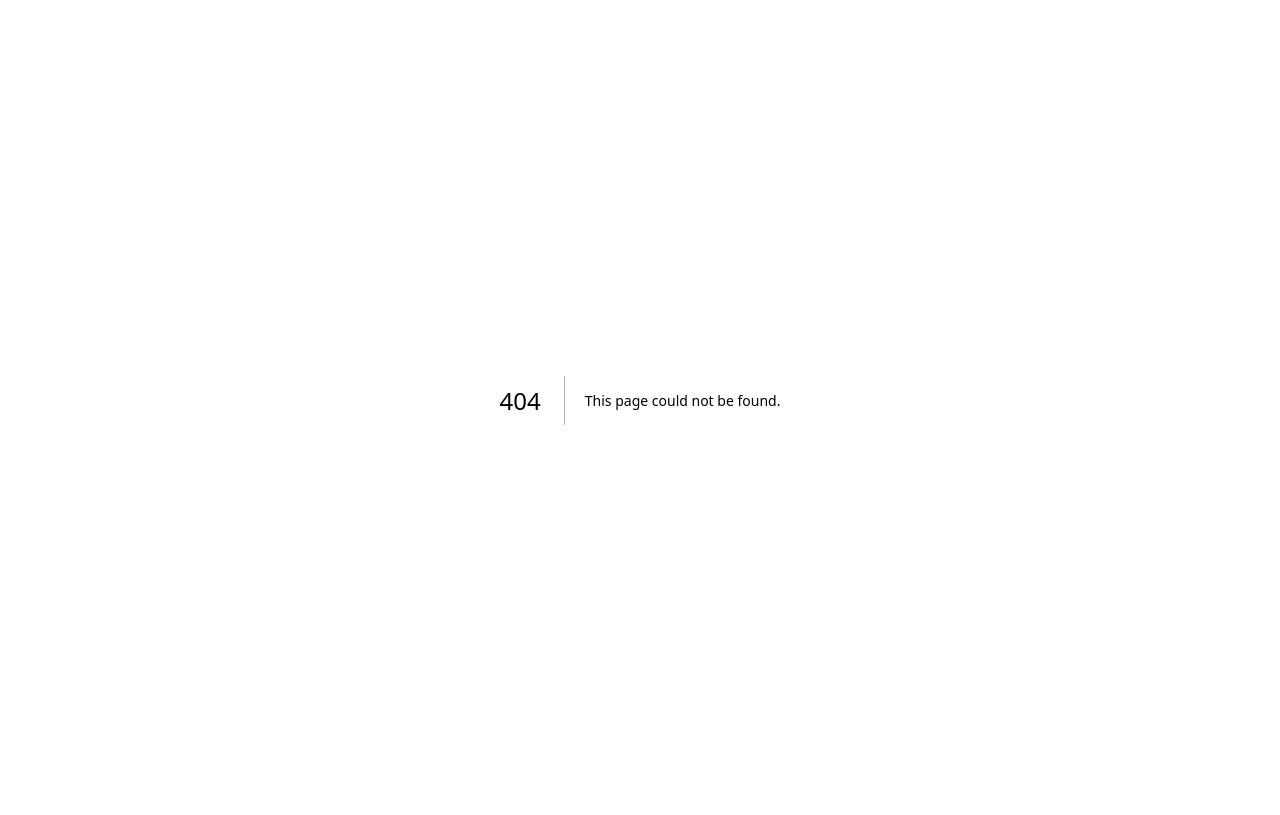
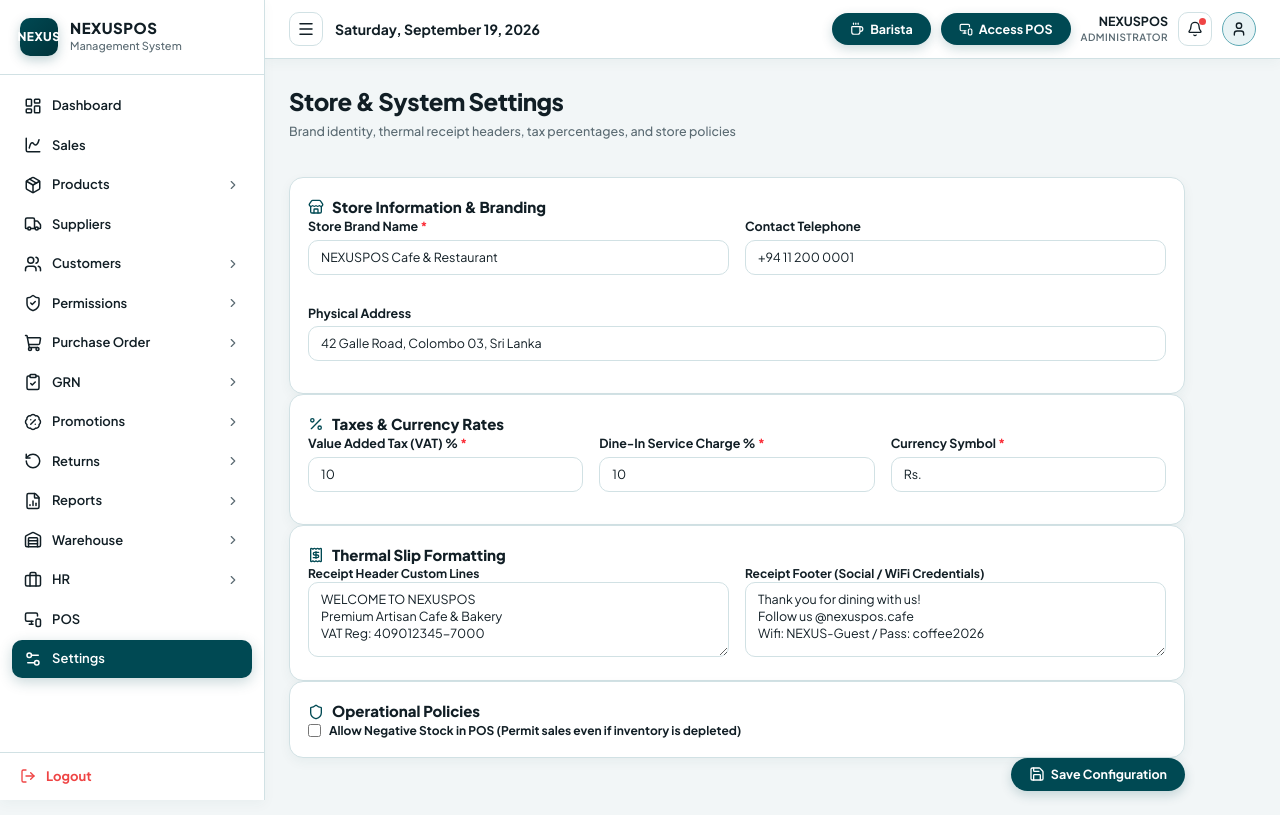
Before and after one commit to Clerans/NEXTJS-POS, a Next.js app in the folder nexuspos-app/: page /settings in a window 1280 px wide. Before the commit this address had no page. Built offline with nearby package versions, Linux system fonts and the light colour scheme; no server answers.

Commit message:
Functions Updated

```diff
--- /dev/null
+++ b/nexuspos-app/src/app/(dashboard)/settings/page.tsx
@@ -0,0 +1,174 @@
+"use client";
+
+import React, { useState } from "react";
+import { Settings2, Save, Store, Receipt, Percent, Shield } from "lucide-react";
+import { Button } from "@/components/ui/Button";
+import { Input } from "@/components/ui/Input";
+import { db } from "@/lib/db";
+import { SystemSettings } from "@/types";
+import { toast } from "sonner";
+
+export default function SettingsPage() {
+  const [settings, setSettings] = useState<SystemSettings>(db.settings);
+
+  const handleSave = (e: React.FormEvent) => {
+    e.preventDefault();
+    db.settings = { ...settings };
+    toast.success("System configurations updated successfully!");
+  };
+
+  return (
+    <div className="space-y-4 max-w-4xl">
+      <div className="page-head-row">
+        <div>
+          <h1 className="page-title">Store &amp; System Settings</h1>
+          <div className="page-sub">
+            Brand identity, thermal receipt headers, tax percentages, and store policies
+          </div>
+        </div>
+      </div>
+
+      <form onSubmit={handleSave} className="space-y-5">
+        {/* Brand Profile Card */}
+        <div className="card space-y-4">
+          <div className="panel-title flex items-center gap-2">
+            <Store className="w-4 h-4 text-patina" /> Store Information &amp; Branding
+          </div>
+          <div className="grid grid-cols-1 md:grid-cols-2 gap-4">
+            <Input
+              label="Store Brand Name"
+              value={settings.storeName}
+              onChange={(e) =>
+                setSettings({ ...settings, storeName: e.target.value })
+              }
+              required
+            />
+            <Input
+              label="Contact Telephone"
+              value={settings.phone || ""}
+              onChange={(e) =>
+                setSettings({ ...settings, phone: e.target.value })
+              }
+            />
+            <div className="md:col-span-2">
+              <Input
+                label="Physical Address"
+                value={settings.address || ""}
+                onChange={(e) =>
+                  setSettings({ ...settings, address: e.target.value })
+                }
+              />
+            </div>
+          </div>
+        </div>
+
+        {/* Taxes & Currency */}
+        <div className="card space-y-4">
+          <div className="panel-title flex items-center gap-2">
+            <Percent className="w-4 h-4 text-patina" /> Taxes &amp; Currency Rates
+          </div>
+          <div className="grid grid-cols-1 md:grid-cols-3 gap-4">
+            <Input
+              label="Value Added Tax (VAT) %"
+              type="number"
+              step="0.5"
+              value={settings.taxPercentage}
+              onChange={(e) =>
+                setSettings({
+                  ...settings,
+                  taxPercentage: parseFloat(e.target.value) || 0,
+                })
+              }
+              required
+            />
+            <Input
+              label="Dine-In Service Charge %"
+              type="number"
+              step="0.5"
+              value={settings.serviceChargePercentage}
+              onChange={(e) =>
+                setSettings({
+                  ...settings,
+                  serviceChargePercentage: parseFloat(e.target.value) || 0,
+                })
+              }
+              required
+            />
+            <Input
+              label="Currency Symbol"
+              value={settings.currencySymbol}
+              onChange={(e) =>
+                setSettings({ ...settings, currencySymbol: e.target.value })
+              }
+              required
+            />
+          </div>
+        </div>
+
+        {/* Thermal Receipt Header & Footer */}
+        <div className="card space-y-4">
+          <div className="panel-title flex items-center gap-2">
+            <Receipt className="w-4 h-4 text-patina" /> Thermal Slip Formatting
+          </div>
+          <div className="grid grid-cols-1 md:grid-cols-2 gap-4">
+            <div>
+              <label className="block text-xs font-bold text-text-dark mb-1">
+                Receipt Header Custom Lines
+              </label>
+              <textarea
+                className="textarea w-full text-xs font-mono"
+                rows={3}
+                value={settings.receiptHeader || ""}
+                onChange={(e) =>
+                  setSettings({ ...settings, receiptHeader: e.target.value })
+                }
+              />
+            </div>
+            <div>
+              <label className="block text-xs font-bold text-text-dark mb-1">
+                Receipt Footer (Social / WiFi Credentials)
+              </label>
+              <textarea
+                className="textarea w-full text-xs font-mono"
+                rows={3}
+                value={settings.receiptFooter || ""}
+                onChange={(e) =>
+                  setSettings({ ...settings, receiptFooter: e.target.value })
+                }
+              />
+            </div>
+          </div>
+        </div>
+
+        {/* Operational Policies */}
+        <div className="card space-y-4">
+          <div className="panel-title flex items-center gap-2">
+            <Shield className="w-4 h-4 text-patina" /> Operational Policies
+          </div>
+          <div>
+            <label className="flex items-center gap-2 text-xs font-bold text-text-dark cursor-pointer">
+              <input
+                type="checkbox"
+                checked={settings.isNegativeStockAllowed}
+                onChange={(e) =>
+                  setSettings({
+                    ...settings,
+                    isNegativeStockAllowed: e.target.checked,
+                  })
+                }
+                className="rounded text-patina focus:ring-patina"
+              />
+              Allow Negative Stock in POS (Permit sales even if inventory is depleted)
+            </label>
+          </div>
+        </div>
+
+        <div className="flex justify-end gap-2 pt-2">
+          <Button type="submit" variant="orange" className="flex items-center gap-1.5 px-6">
+            <Save className="w-4 h-4" /> Save Configuration
+          </Button>
+        </div>
+      </form>
+    </div>
+  );
+}
```
